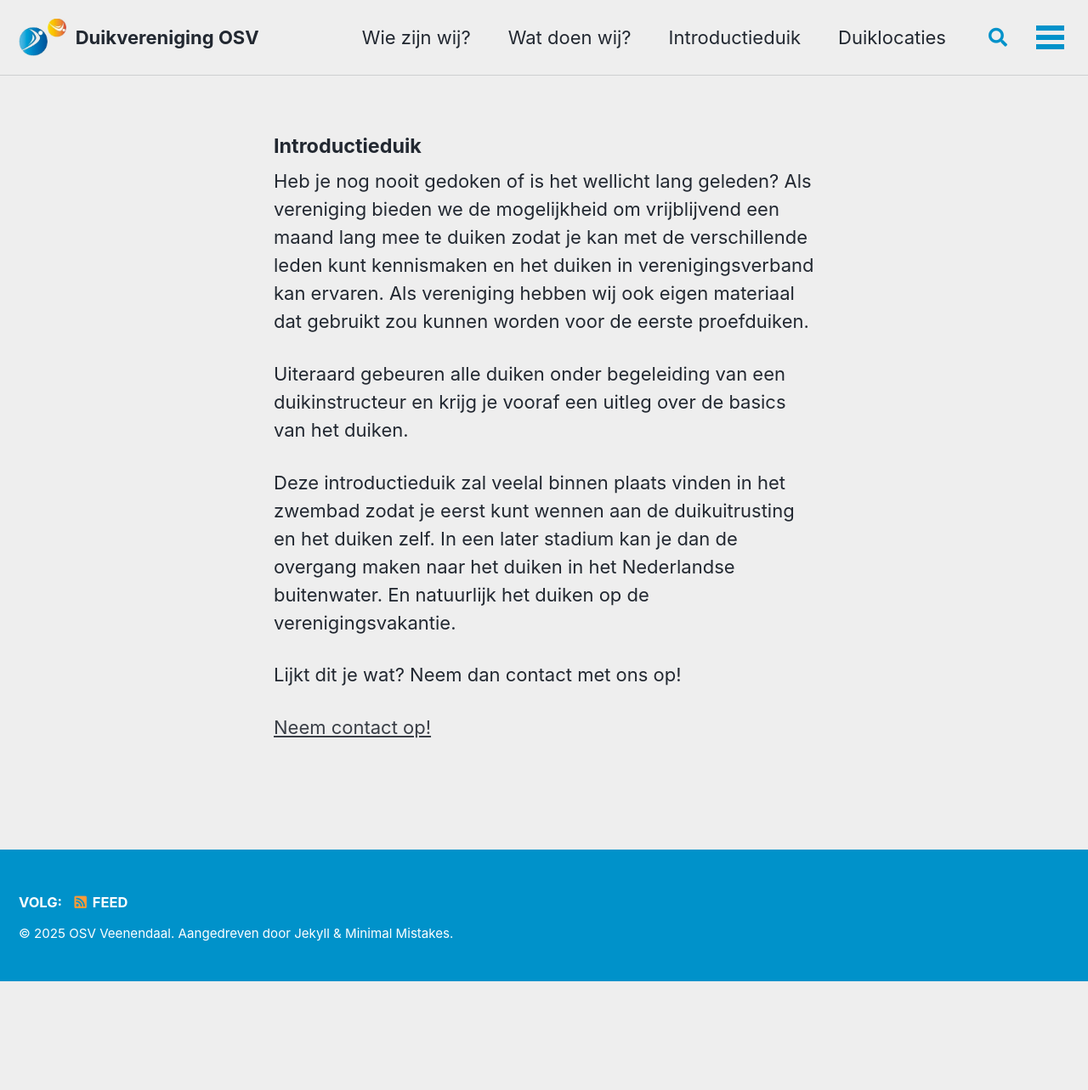
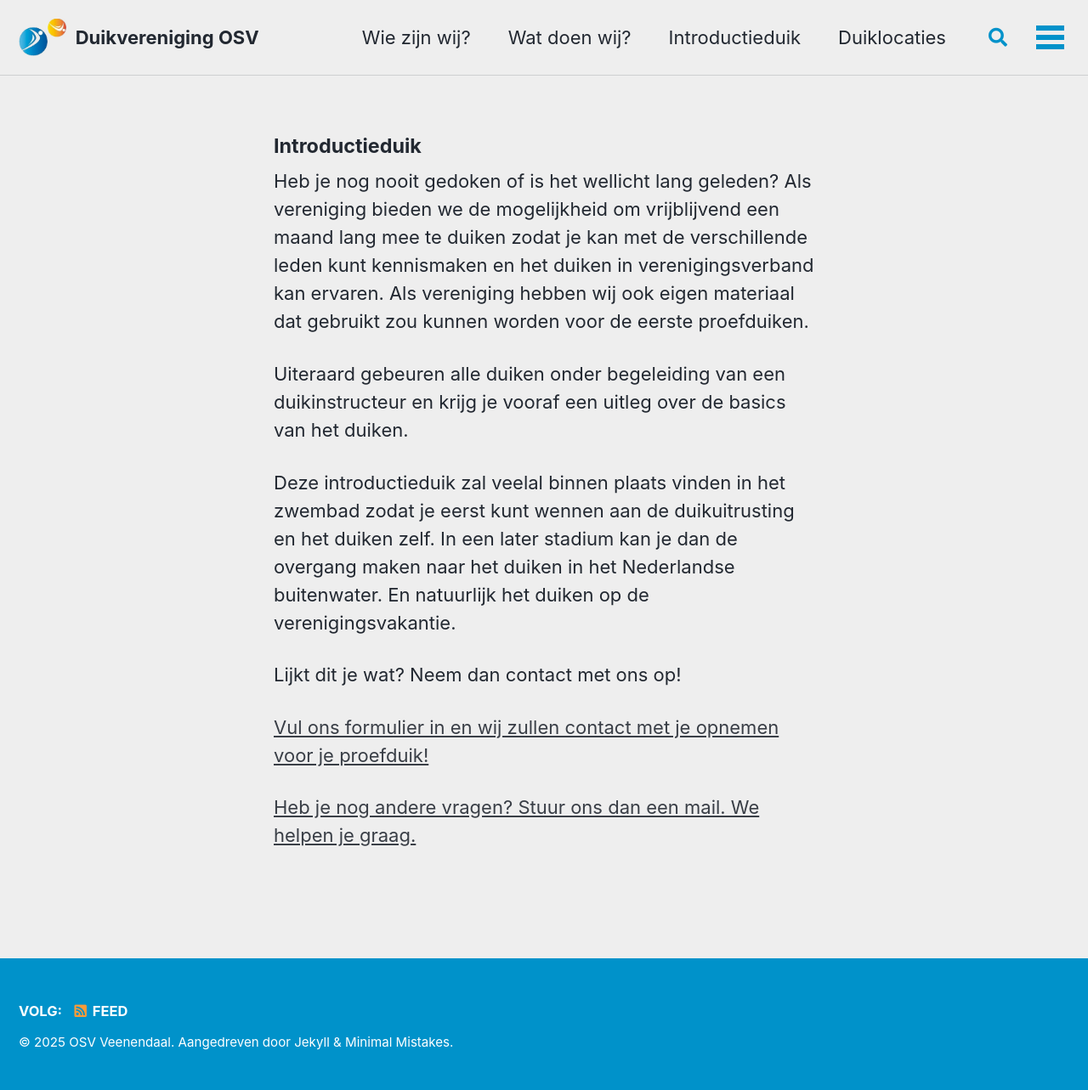
Before and after one commit to walthertimmer/osvveenendaal.nl, a Jekyll site: the page built from _pages/introductieduik.md, in a window 1280 px wide. Shown: the whole page at 85% size. Built offline with Jekyll 4.4.1, drawn with Linux system fonts in a browser that asks for light colours; cached includes are drawn as plain includes; before the commit the page ends 1155 px from its top, so only the background shows below that.

Commit message:
Update introductieduik.md

```diff
--- a/_pages/introductieduik.md
+++ b/_pages/introductieduik.md
@@ -15,4 +15,6 @@ Deze introductieduik zal veelal binnen plaats vinden in het zwembad zodat je eer
 
 Lijkt dit je wat? Neem dan contact met ons op!
 
-[Neem contact op!](/contact/)
+[Vul ons formulier in en wij zullen contact met je opnemen voor je proefduik!](https://forms.gle/m65W1JCuBNnB5Rjd8)
+
+[Heb je nog andere vragen? Stuur ons dan een mail. We helpen je graag.](/contact/)
```
